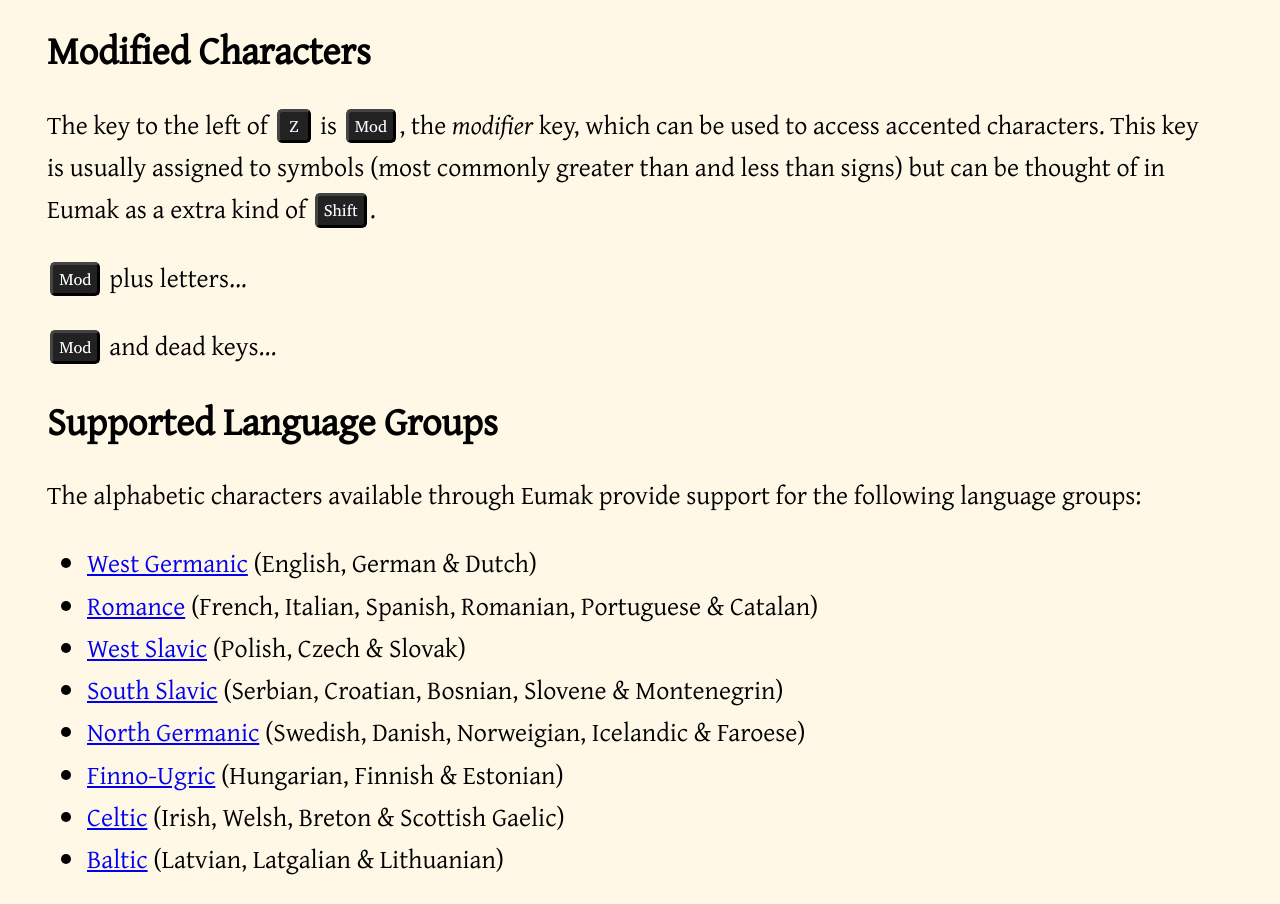
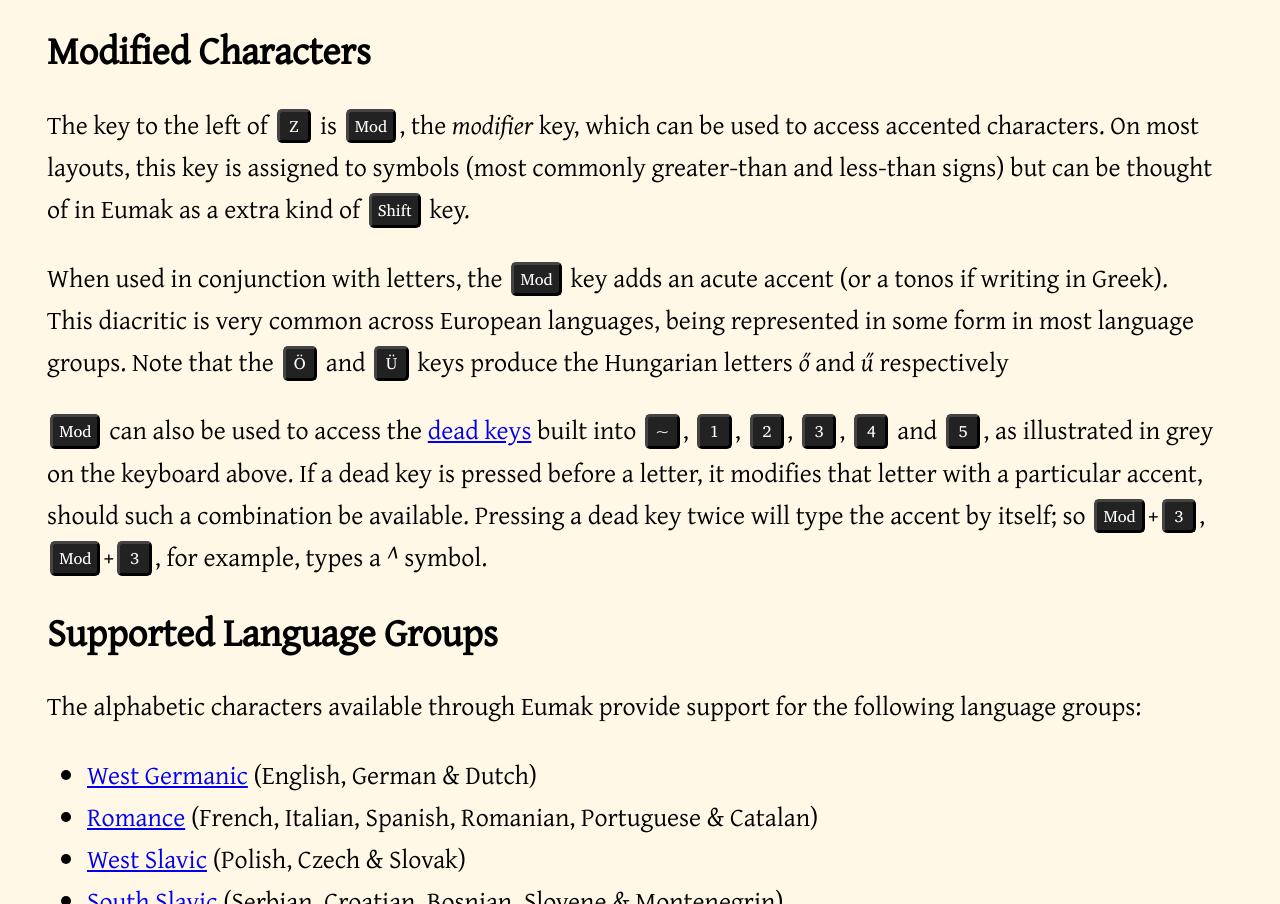
Before and after one commit to technige/eumak, a plain HTML site: page docs/index.html in a window 1280 px wide. Shown: the part 2787-3691 px from the top of the page. Drawn offline with Linux system fonts and the light colour scheme.

Commit message:
Mod key description

```diff
--- a/docs/index.html
+++ b/docs/index.html
@@ -564,16 +564,25 @@
     <h2>Modified Characters</h2>
     <p>
         The key to the left of <kbd>Z</kbd> is <kbd>Mod</kbd>, the <em>modifier</em> key, which
-        can be used to access accented characters. This key is usually assigned to symbols (most
-        commonly greater than and less than signs) but can be thought of in Eumak as a extra kind
-        of <kbd>Shift</kbd>.
+        can be used to access accented characters. On most layouts, this key is assigned to symbols
+        (most commonly greater-than and less-than signs) but can be thought of in Eumak as a extra
+        kind of <kbd>Shift</kbd> key.
     </p>
     <p>
-        <kbd>Mod</kbd> plus letters...
+        When used in conjunction with letters, the <kbd>Mod</kbd> key adds an acute accent (or a
+        tonos if writing in Greek). This diacritic is very common across European languages, being
+        represented in some form in most language groups. Note that the <kbd>Ö</kbd> and
+        <kbd>Ü</kbd> keys produce the Hungarian letters <em>ő</em> and <em>ű</em> respectively
+    </p>
     <p>
-    <p>
-        <kbd>Mod</kbd> and dead keys...
-    <p>
+        <kbd>Mod</kbd> can also be used to access the <a
+        href="https://en.wikipedia.org/wiki/Dead_key">dead keys</a> built into <kbd>~</kbd>,
+        <kbd>1</kbd>, <kbd>2</kbd>, <kbd>3</kbd>, <kbd>4</kbd> and <kbd>5</kbd>, as illustrated in
+        grey on the keyboard above. If a dead key is pressed before a letter, it modifies that
+        letter with a particular accent, should such a combination be available. Pressing a dead
+        key twice will type the accent by itself; so <kbd>Mod</kbd>+<kbd>3</kbd>,
+        <kbd>Mod</kbd>+<kbd>3</kbd>, for example, types a <em>^</em> symbol.
+    </p>
 
 
     <h2>Supported Language Groups</h2>
```
